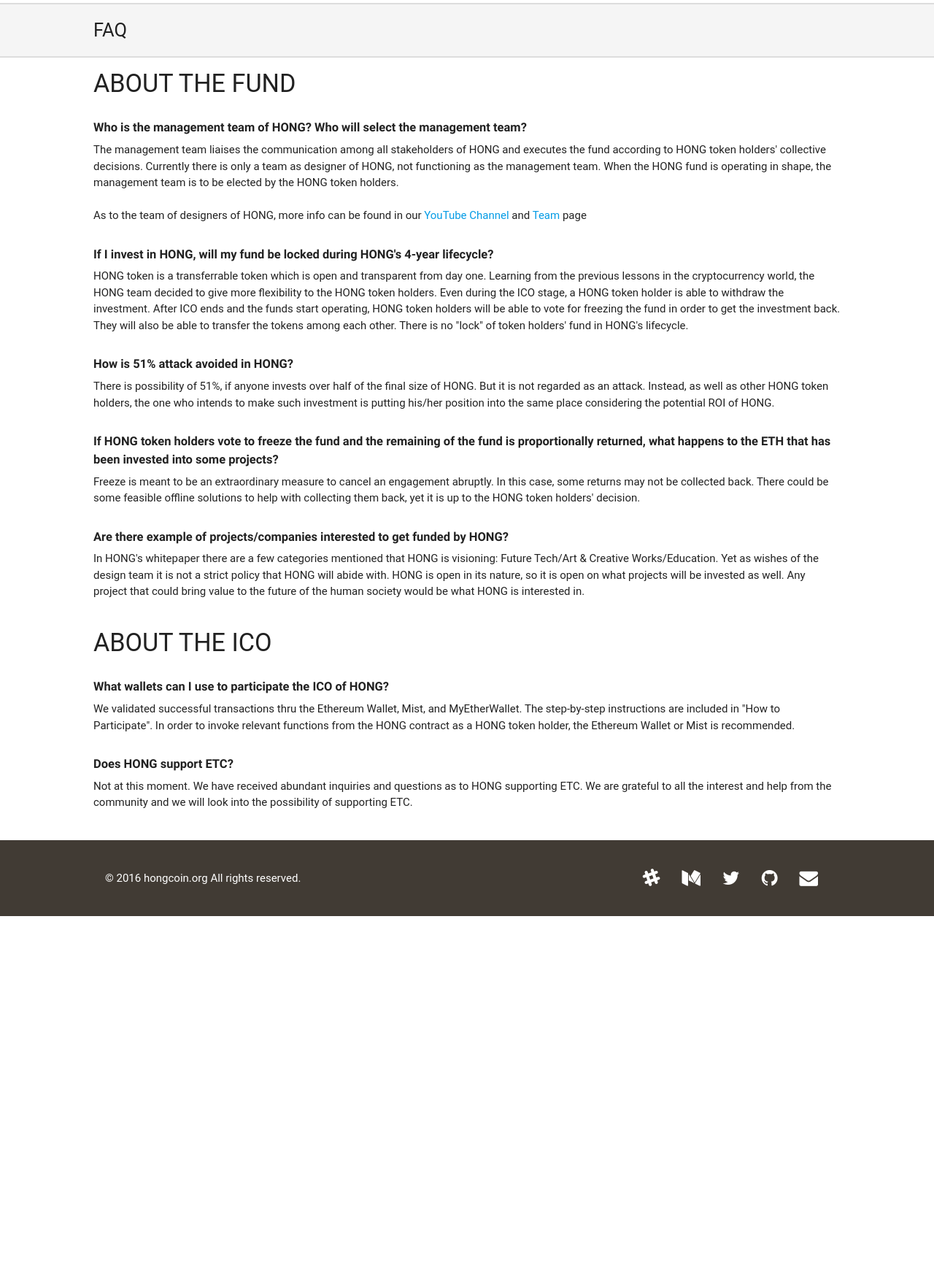
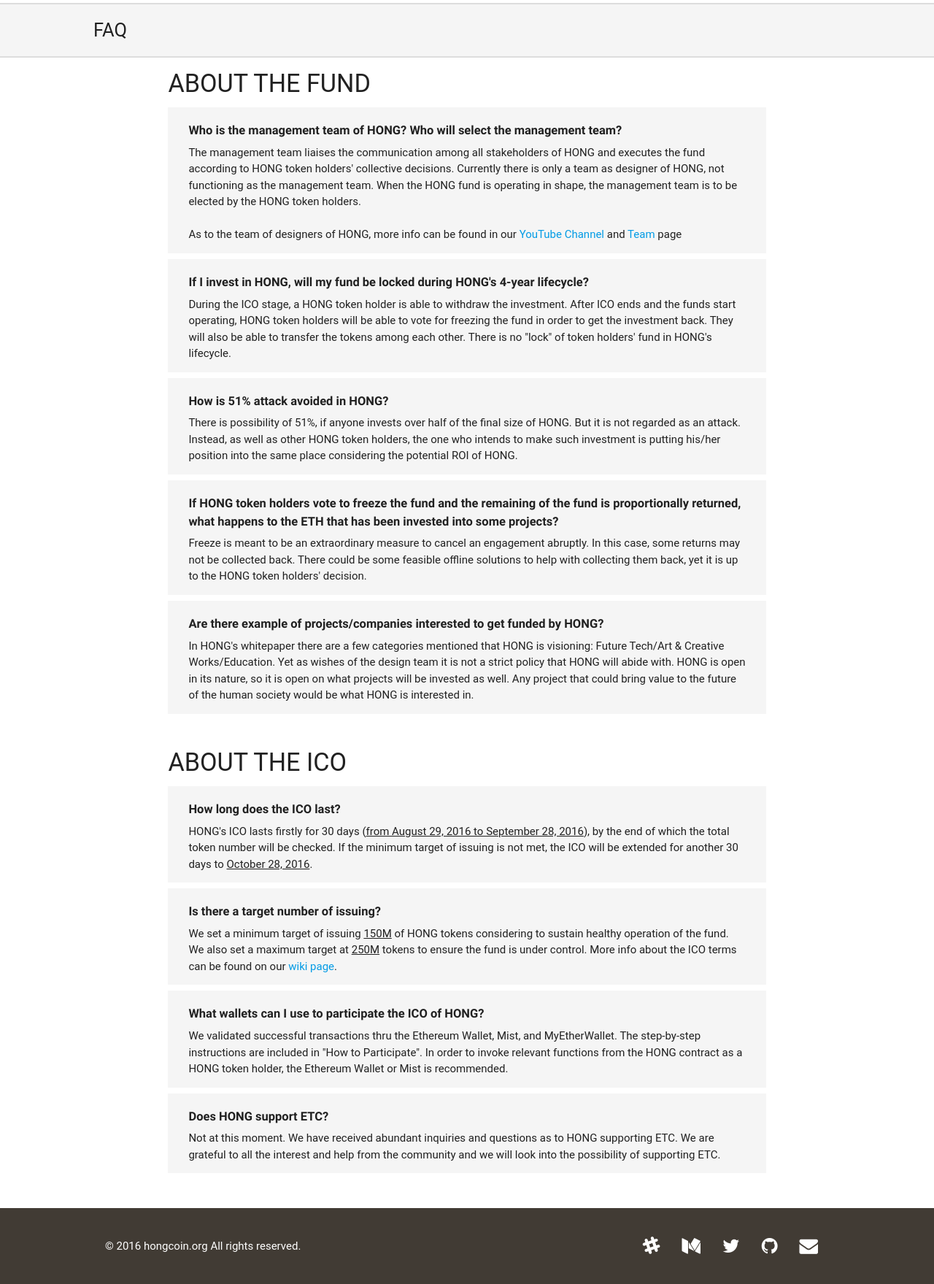
Before and after one commit to hongcoin/ico-website, a Django app: template template/faq.html in a window 1280 px wide. Shown: the part 100-1859 px from the top of the page at 73% size. Before the commit the page ends 1355 px from the top, so only its background shows below. Run offline with Django 3.2, Linux system fonts and the light colour scheme; the template is opened without the code that fills it, so the values that code supplies are empty; some libraries are stand-ins or nearby versions; some web fonts are replaced.

Commit message:
Update FAQ page

```diff
--- a/template/faq.html
+++ b/template/faq.html
@@ -19,9 +19,11 @@
 .member_name{font-weight: bold;display: inline-block;}
 .member_title{display: inline-block;color:#555;}
 
-.question_list{margin-bottom: 40px;}
-.question{font-weight: bold;font-size: 1.1em;margin:6px 0;margin-top: 30px;}
+.question_list{margin-bottom: 40px;background-color: #f5f5f5;}
+.question{font-weight: bold;font-size: 1.1em;margin:6px 0;}
 .answer{}
+.question_block{padding:14px 28px;border-bottom:8px solid #fff;}
+.question_block::last-child{border-bottom:none;}
 </style>
 
 <div class="page_headline_bar">
@@ -34,6 +36,7 @@
 </div>
 
 <div class="container">
+<div class="container question_container">
 
     <h4>ABOUT THE FUND</h4>
 
@@ -54,7 +57,7 @@
         <div class="question_block">
             <div class="question">If I invest in HONG, will my fund be locked during HONG's 4-year lifecycle?</div>
             <div class="answer">
-                HONG token is a transferrable token which is open and transparent from day one. Learning from the previous lessons in the cryptocurrency world, the HONG team decided to give more flexibility to the HONG token holders. Even during the ICO stage, a HONG token holder is able to withdraw the investment. After ICO ends and the funds start operating, HONG token holders will be able to vote for freezing the fund in order to get the investment back. They will also be able to transfer the tokens among each other. There is no "lock" of token holders' fund in HONG's lifecycle.
+                During the ICO stage, a HONG token holder is able to withdraw the investment. After ICO ends and the funds start operating, HONG token holders will be able to vote for freezing the fund in order to get the investment back. They will also be able to transfer the tokens among each other. There is no "lock" of token holders' fund in HONG's lifecycle.
 
             </div>
         </div>
@@ -87,6 +90,21 @@
     <h4>ABOUT THE ICO</h4>
 
     <div class="question_list">
+
+        <div class="question_block">
+            <div class="question">How long does the ICO last?</div>
+            <div class="answer">
+                HONG's ICO lasts firstly for 30 days (<u>from August 29, 2016 to September 28, 2016</u>), by the end of which the total token number will be checked. If the minimum target of issuing is not met, the ICO will be extended for another 30 days to <u>October 28, 2016</u>.
+            </div>
+        </div>
+
+        <div class="question_block">
+            <div class="question">Is there a target number of issuing?</div>
+            <div class="answer">
+                We set a minimum target of issuing <u>150M</u> of HONG tokens considering to sustain healthy operation of the fund. We also set a maximum target at <u>250M</u> tokens to ensure the fund is under control. More info about the ICO terms can be found on our <a href="https://github.com/hongcoin/DO/wiki/ICO-Period-and-Target" target="_blank">wiki page</a>.
+            </div>
+        </div>
+
         <div class="question_block">
             <div class="question">What wallets can I use to participate the ICO of HONG?</div>
             <div class="answer">
@@ -109,6 +127,7 @@
 
 
 </div>
+</div>
 
 {% endblock %}
 
```
